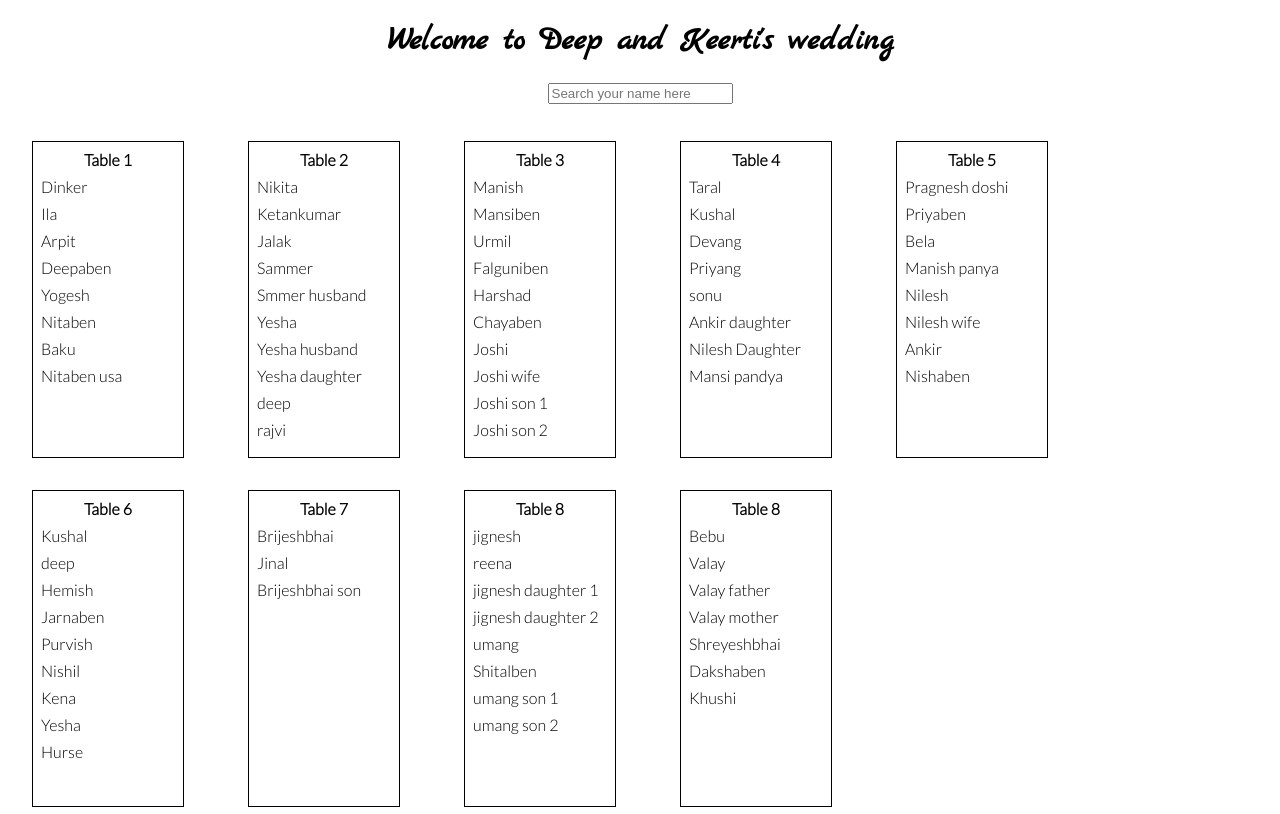
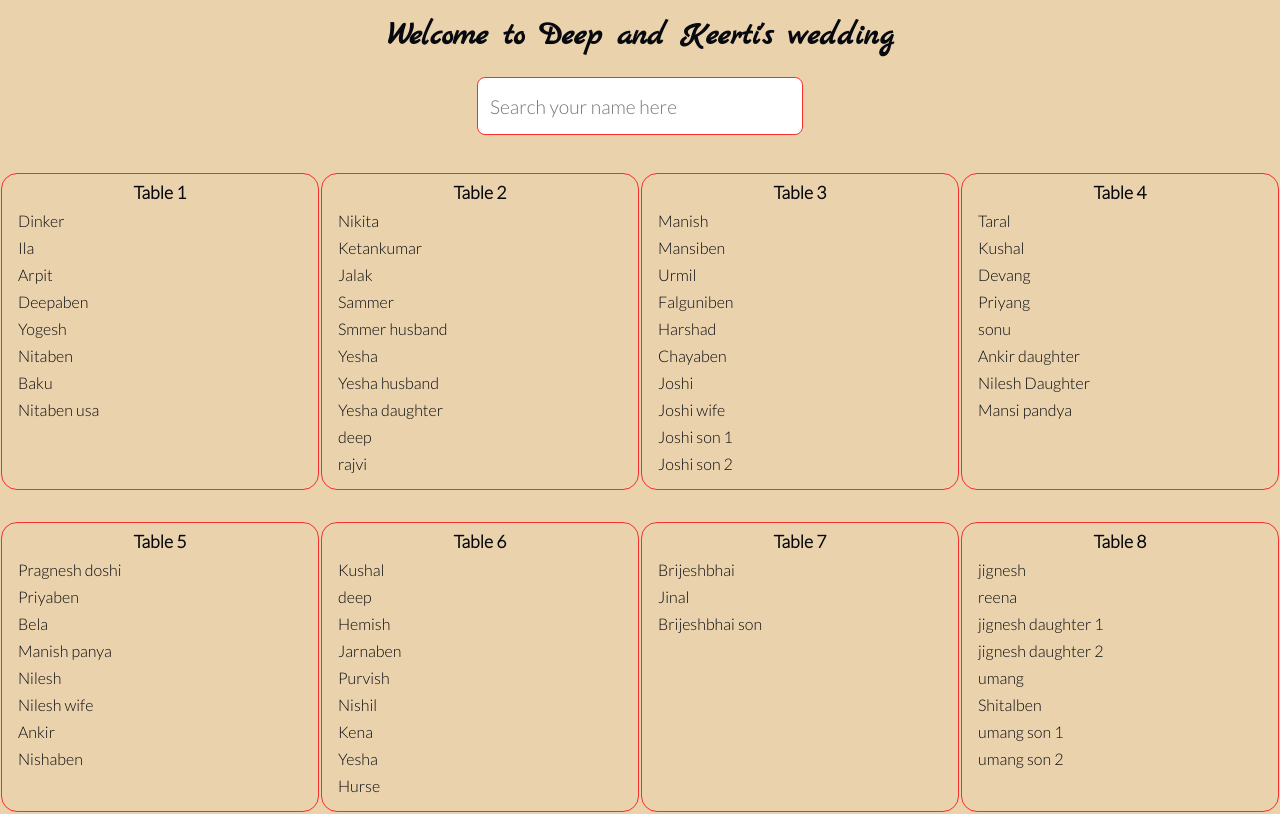
Before and after one commit to deep0410/online-seating-chart, a React (Create React App) app: page / in a window 1280 px wide. Shown: the top 814 px of the page. Built offline with nearby package versions, Linux system fonts and the light colour scheme.

Commit message:
done for ow

```diff
--- a/src/App.js
+++ b/src/App.js
@@ -2,8 +2,17 @@ import "./App.css";
 import styled from "@emotion/styled";
 import { useState } from "react";
 
+const theme1 = "#EAD2AC";
+const theme2 = "#07090F";
+const theme3 = "#F82F2F";
+
 const Wrapper = styled.div`
-  background: white;
+  background: ${theme1};
+  height: 100%;
+  display: flex;
+  flex-direction: column;
+  padding: 1rem 0;
+  color: ${theme2};
 `;
 
 const Header = styled.h1`
@@ -11,6 +20,10 @@ const Header = styled.h1`
   align-items: center;
   justify-content: center;
   font-family: "Marck Script", cursive;
+  color: ${theme2};
+  margin-bottom: 0;
+  text-align: center;
+  margin: 0 1rem;
 `;
 
 const CenterWrapper = styled.h1`
@@ -18,6 +31,15 @@ const CenterWrapper = styled.h1`
   align-items: center;
   justify-content: center;
   flex-wrap: wrap;
+  input {
+    height: 32px;
+    font-family: "Lato", sans-serif;
+    border: 1px solid ${theme3};
+    font-size: 1.2rem;
+    padding: 0.75rem;
+    border-radius: 8px;
+    min-width: 300px;
+  }
 `;
 
 const FlexWrapper = styled.div`
@@ -28,14 +50,14 @@ const FlexWrapper = styled.div`
 `;
 
 const Container = styled.ul`
-  margin: 1rem 2rem;
+  margin: 1rem auto;
   max-height: 315px;
-  min-height: 315px;
-  min-width: 150px;
-  max-width: 150px;
-  padding: 0;
+  min-width: 300px;
+  max-width: 300px;
+  padding: 0.5rem;
   font-family: "Lato", sans-serif;
-  border: 1px solid;
+  border: 1px solid ${theme3};
+  border-radius: 16px;
 `;
 const ListValue = styled.li`
   display: flex;
@@ -50,7 +72,7 @@ const HeaderForList = styled.li`
   margin-bottom: 0.5rem;
   justify-content: center;
   font-weight: bold;
-  margin-top: 0.5rem;
+  font-size: 1.1em;
 `;
 
 function App() {
--- a/src/index.css
+++ b/src/index.css
@@ -5,6 +5,8 @@ body {
     sans-serif;
   -webkit-font-smoothing: antialiased;
   -moz-osx-font-smoothing: grayscale;
+  height: 100vh;
+  background-color: #EAD2AC;
 }
 
 code {
```
